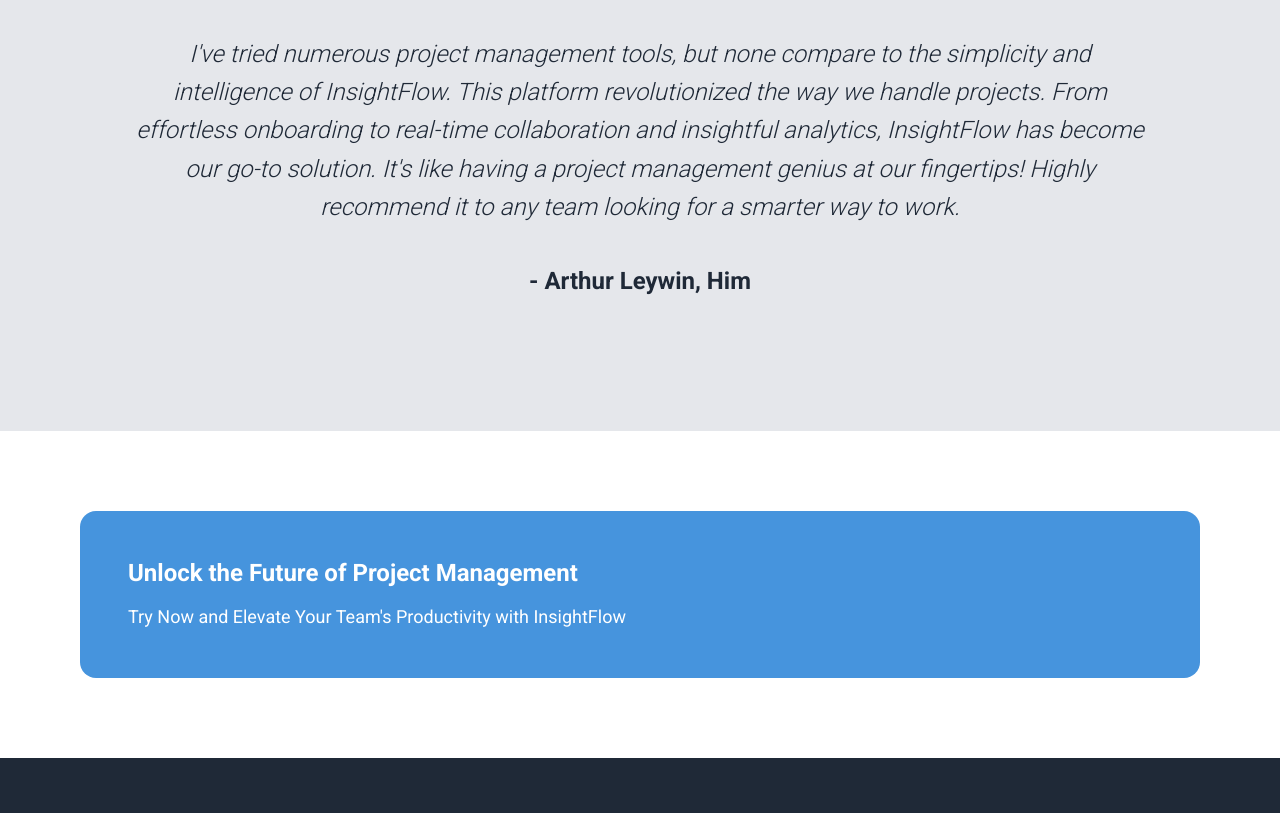
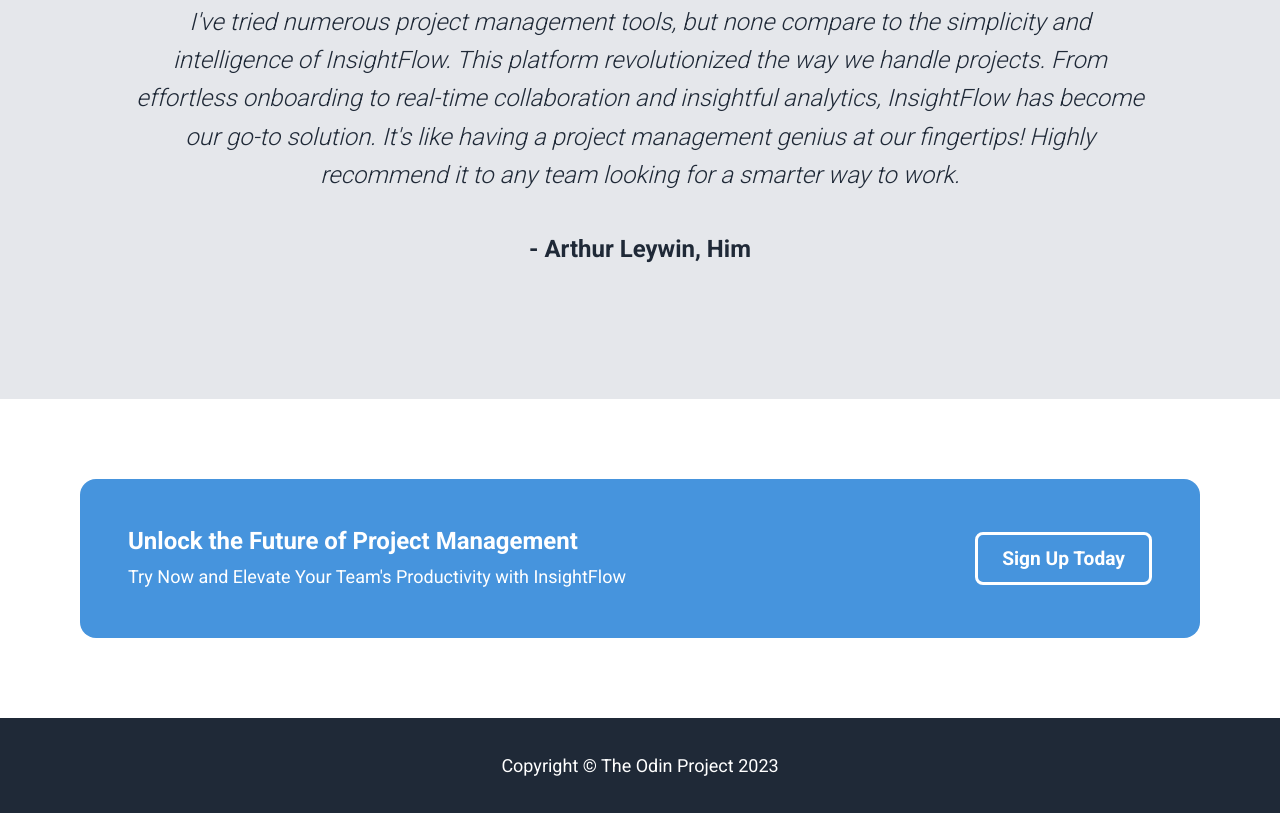
Before and after one commit to y10911/landing-page, a plain HTML site: page index.html in a window 1280 px wide. Shown: the part 2203-3016 px from the top of the page. Before the commit the page ends 2961 px from the top, so only its background shows below. Drawn offline with Linux system fonts and the light colour scheme.

Commit message:
Finalize the website
Finished the cta and footer section.

```diff
--- a/index.html
+++ b/index.html
@@ -79,9 +79,18 @@
 
         <section class="cta-section">
             <div class="cta flex">
-                <div class="custom-h6">Unlock the Future of Project Management</div>
-                <p class="cta-text">Try Now and Elevate Your Team's Productivity with InsightFlow</p>
+                <div class="cta-content">
+                    <div class="custom-h6 left">Unlock the Future of Project Management</div>
+                    <p class="cta-text">Try Now and Elevate Your Team's Productivity with InsightFlow</p>
+                </div>
+                <div class="cta-button">
+                    <a href="#" class="button third">Sign Up Today</a>
+                </div>
             </div>
+        </section>
+
+        <section class="footer">
+            <p>Copyright © The Odin Project 2023</p>
         </section>
     </body>
 </html>
--- a/style.css
+++ b/style.css
@@ -30,6 +30,10 @@ h2 {
     font-size: 1.5rem;
     font-weight: 700;
     text-align: center;
+}
+
+.left {
+    text-align: left;
 }
 
 p {
@@ -135,7 +139,7 @@ span {
 .cards {
     margin: 0 5rem;
     gap: 5rem;
-    margin-top: 5rem;
+    margin-top: 3rem;
     flex-wrap: wrap;
     justify-content: center;
 }
@@ -202,12 +206,25 @@ span {
     background-color:#4694DD;
     padding: 3rem;
     border-radius: 1rem;
-    align-items: flex-start;
-    flex-direction: column;
-    gap: 1rem;
+    justify-content: space-between;
+    align-items: center;
+    flex-wrap: wrap;
+    gap: 2rem;
 }
 
 .cta-text {
     margin-block-start: 0;
     margin-block-end: 0;
+    margin-top: 0.5rem;
 }
+
+.third {
+    border: 3px solid white;
+    font-weight: 600;
+}
+
+.footer {
+    color: white;
+    text-align: center;
+    padding: 1rem;
+}
```
